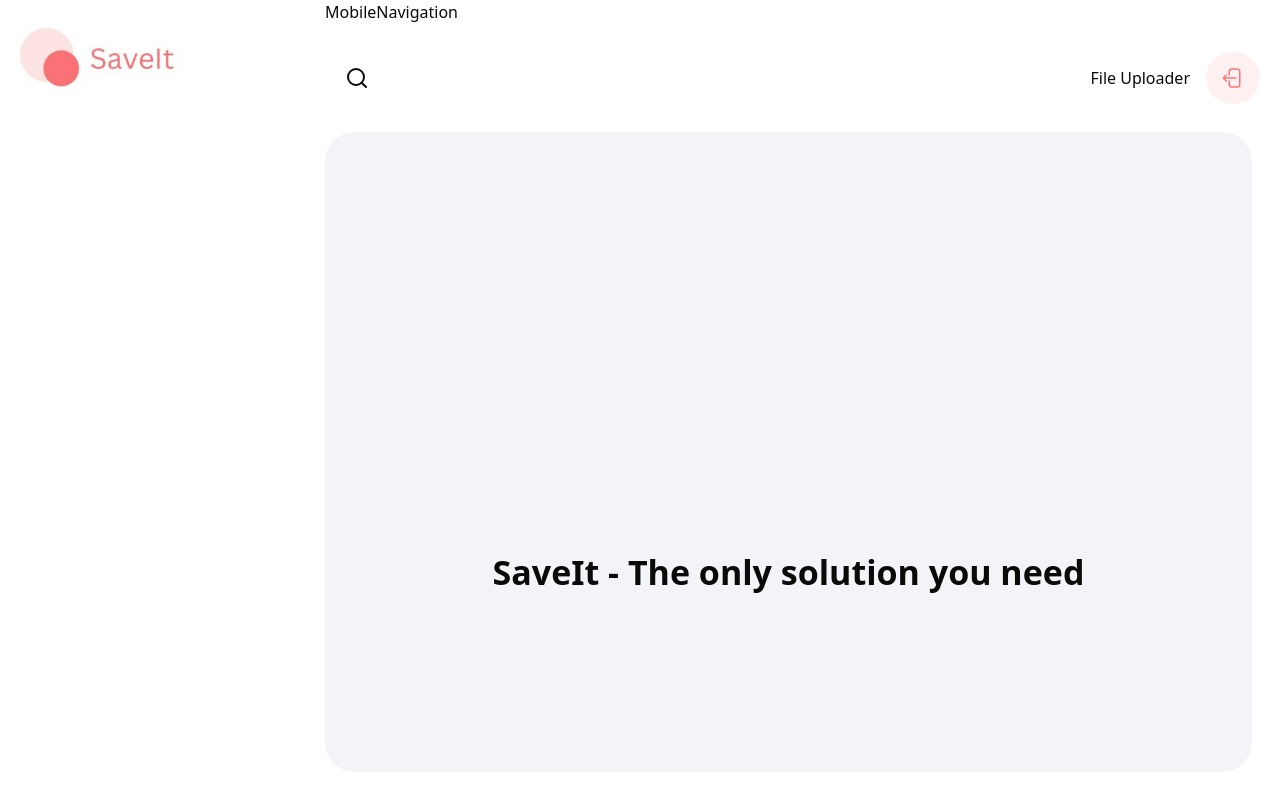
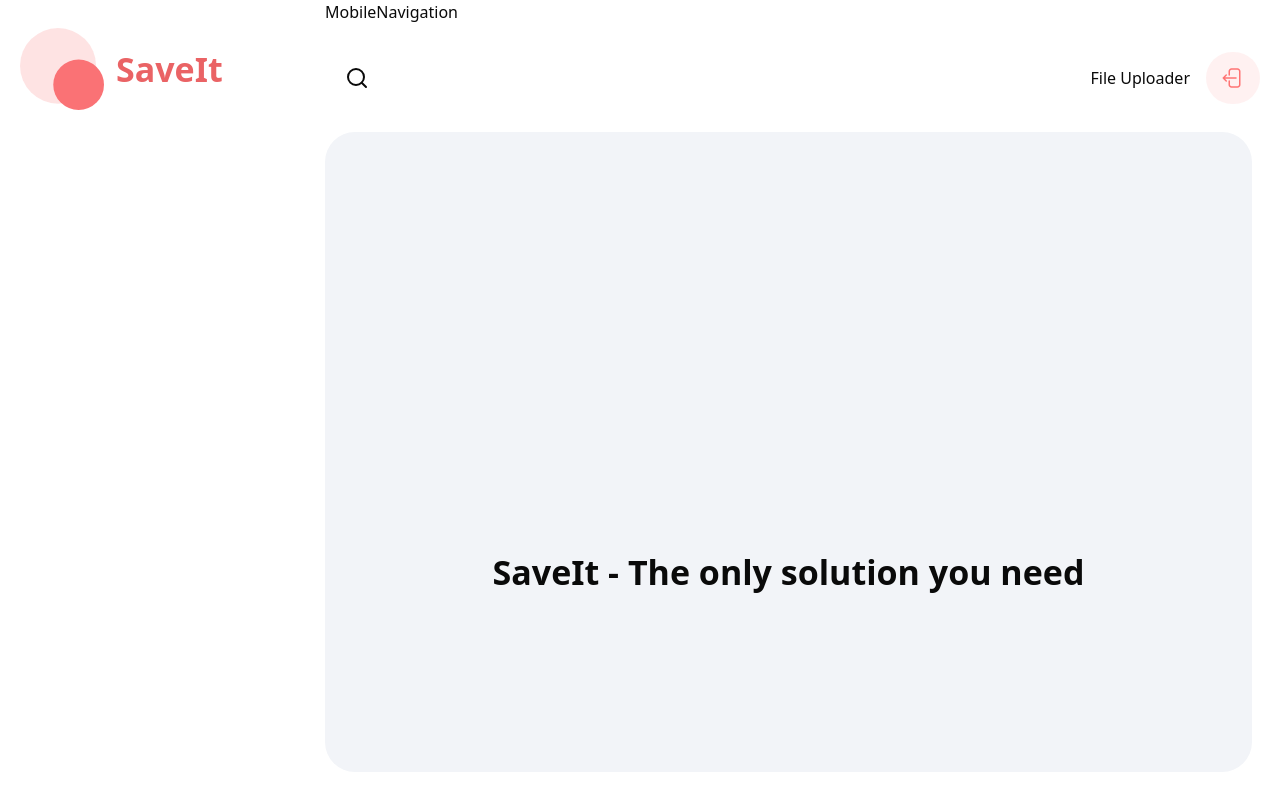
Before and after one commit to Mr-Perfectuz/SaveIt, a Next.js app: page / in a window 1280 px wide. Built offline with nearby package versions, Linux system fonts and the light colour scheme.

Commit message:
Feat: develop Header and SideBar

```diff
--- a/components/SideBar.tsx
+++ b/components/SideBar.tsx
@@ -6,12 +6,18 @@ const SideBar = () => {
   return (
     <aside className='sidebar'>
       <Link href='/'>
-        <Image
-          src='/assets/icons/logo.jpg'
-          alt='logo'
-          width={160}
-          height={50}
-        />
+        <div className='flex align-center gap-3  text-brand-100 '>
+          <Image
+            src='/assets/icons/logo_bg.svg'
+            alt='logo'
+            width={84}
+            height={82}
+            className='hidden h-auto lg:block brand-100'
+          />
+          <div className='h1 text-brand-100 font-bold mt-auto mb-auto'>
+            SaveIt
+          </div>
+        </div>
       </Link>
     </aside>
   );
```
Also changed, not shown: public/assets/icons/logo.png (added), public/assets/icons/logo_bg.svg (added).
